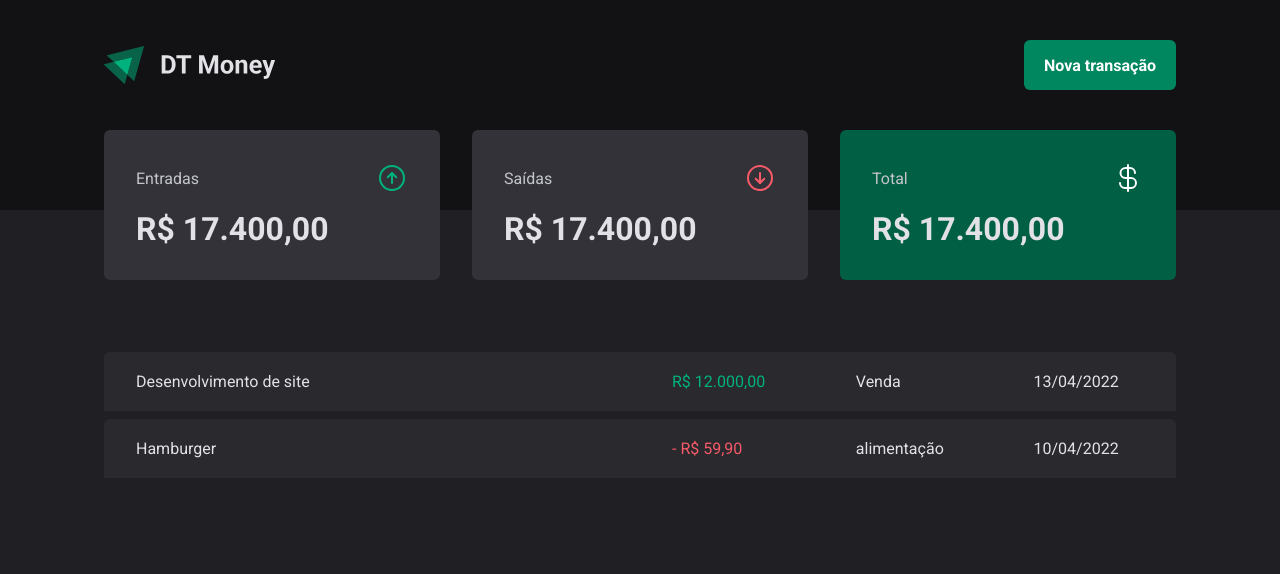
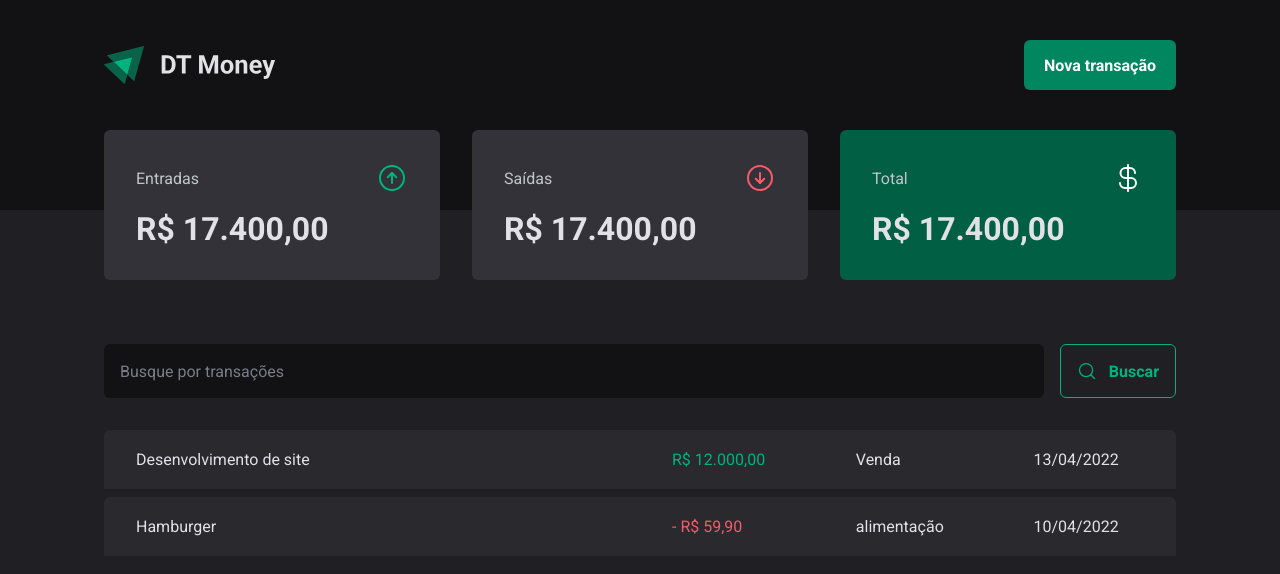
Before and after one commit to leandrotune/03-dt-money, a React (Vite) app: page / in a window 1280 px wide. Shown: the top 574 px of the page. Built offline with nearby package versions, Linux system fonts and the light colour scheme.

Commit message:
Componente: SearchForm

```diff
--- /dev/null
+++ b/src/pages/Transactions/components/SearchForm/index.tsx
@@ -0,0 +1,15 @@
+import { MagnifyingGlass } from "phosphor-react";
+import { SearchFormContainer } from "./styles";
+
+export function SearcForm() {
+  return(
+    <SearchFormContainer>
+      <input type="text" placeholder="Busque por transações" />
+
+      <button type="submit">
+        <MagnifyingGlass size={20} color="#00B37E"/>
+        Buscar
+      </button>
+    </SearchFormContainer>
+  )
+}
--- /dev/null
+++ b/src/pages/Transactions/components/SearchForm/styles.ts
@@ -0,0 +1,41 @@
+import styled from "styled-components";
+
+export const SearchFormContainer = styled.form`
+  display: flex;
+  gap: 1rem;
+
+  input {
+    flex: 1;
+    border-radius: 6px;
+    border: 0;
+    background: ${props => props.theme["gray-900"]};
+    color: ${props => props.theme["gray-300"]};
+    padding: 1rem;
+
+    &::placeholder {
+      color: ${props => props.theme["gray-500"]};
+    }
+  }
+
+    button {
+      display: flex;
+      align-items: center;
+      gap: 0.75rem;
+
+      border: 0;
+      padding: 1rem;
+      background: transparent;
+      border: 1px solid ${props => props.theme["green-300"]};
+      color: ${props => props.theme["green-300"]};
+      font-weight: bold;
+      border-radius: 6px;
+
+      &:hover {
+        background: ${props => props.theme["green-500"]};
+        border-color: 1px solid ${props => props.theme["green-500"]};
+        color: ${props => props.theme.white};
+        transition: background-color 0.2s color 0.2s border-color 0.2s;
+      }
+    }
+
+`
--- a/src/pages/Transactions/index.tsx
+++ b/src/pages/Transactions/index.tsx
@@ -1,5 +1,6 @@
 import { Header } from "../../components/Header";
 import { Summary } from "../../components/Summary";
+import { SearcForm } from "./components/SearchForm";
 import { PriceHighlight, TransactionsContainer, TransactionsTable } from "./styles";
 
 export function Transactions() {
@@ -9,6 +10,8 @@
       <Summary />
 
       <TransactionsContainer>
+        <SearcForm />
+
         <TransactionsTable>
           <tbody>
             <tr>
--- a/src/pages/Transactions/styles.ts
+++ b/src/pages/Transactions/styles.ts
@@ -11,6 +11,7 @@
   width: 100%;
   border-collapse: separate;
   border-spacing: 0 0.5rem;
+  margin-top: 1.5rem;
 
   td {
     padding: 1.25rem 2rem;
@@ -32,6 +33,5 @@
 }
 
 export const PriceHighlight = styled.span<PriceHighlightProps>`
-  color: ${props => props.variant === 'income' ? props.theme["green-300"] : props.theme["red-300"]}
-
+  color: ${props => props.variant === 'income' ? props.theme["green-300"] : props.theme["red-300"]};
 `
```
Also changed, not shown: 1 other file (tests, documents, lock files or other folders).
